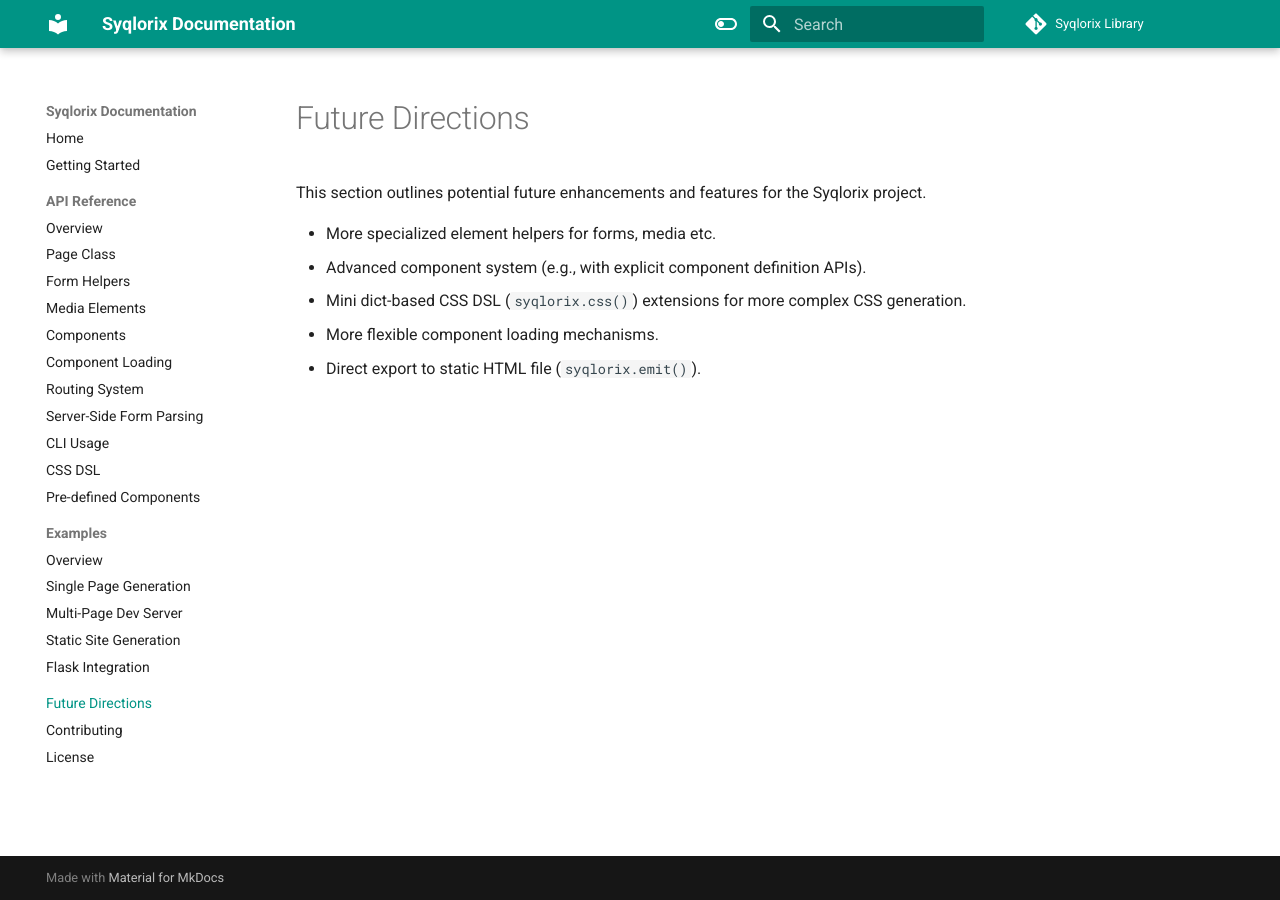
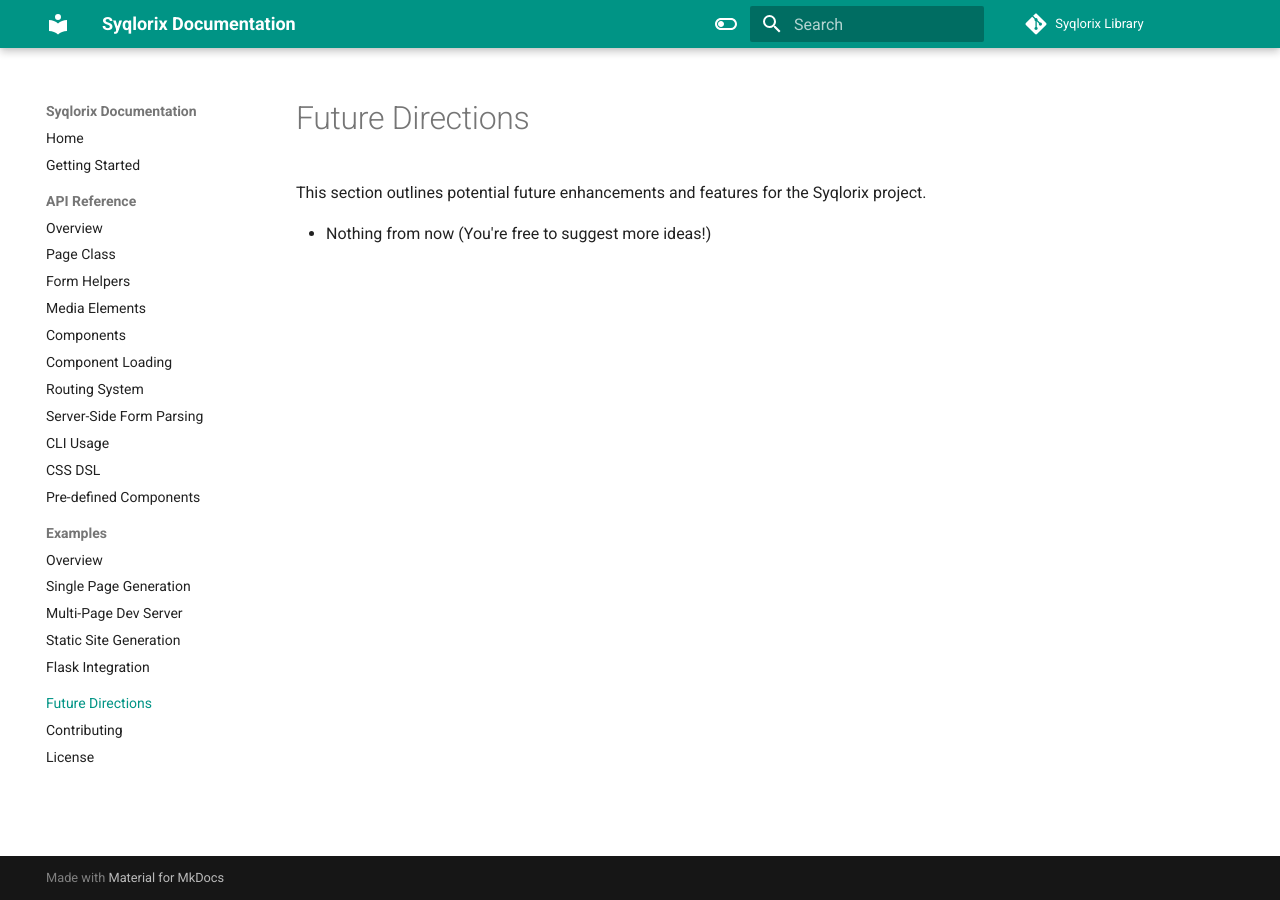
Before and after one commit to Syqlorix/syqlorix.github.io, an MkDocs documentation site: the page built from docs/future-directions.md, in a window 1280 px wide. Built offline with MkDocs 1.6.1 and Material for MkDocs 9.7.7, drawn with Linux system fonts in a browser that asks for light colours; comment, search, counter and statistics services are not loaded.

Commit message:
modified:   docs/future-directions.md

```diff
--- a/docs/future-directions.md
+++ b/docs/future-directions.md
@@ -2,8 +2,4 @@
 
 This section outlines potential future enhancements and features for the Syqlorix project.
 
--   More specialized element helpers for forms, media etc.
--   Advanced component system (e.g., with explicit component definition APIs).
--   Mini dict-based CSS DSL (`syqlorix.css()`) extensions for more complex CSS generation.
--   More flexible component loading mechanisms.
--   Direct export to static HTML file (`syqlorix.emit()`).
+-   Nothing from now (You're free to suggest more ideas!)
```
